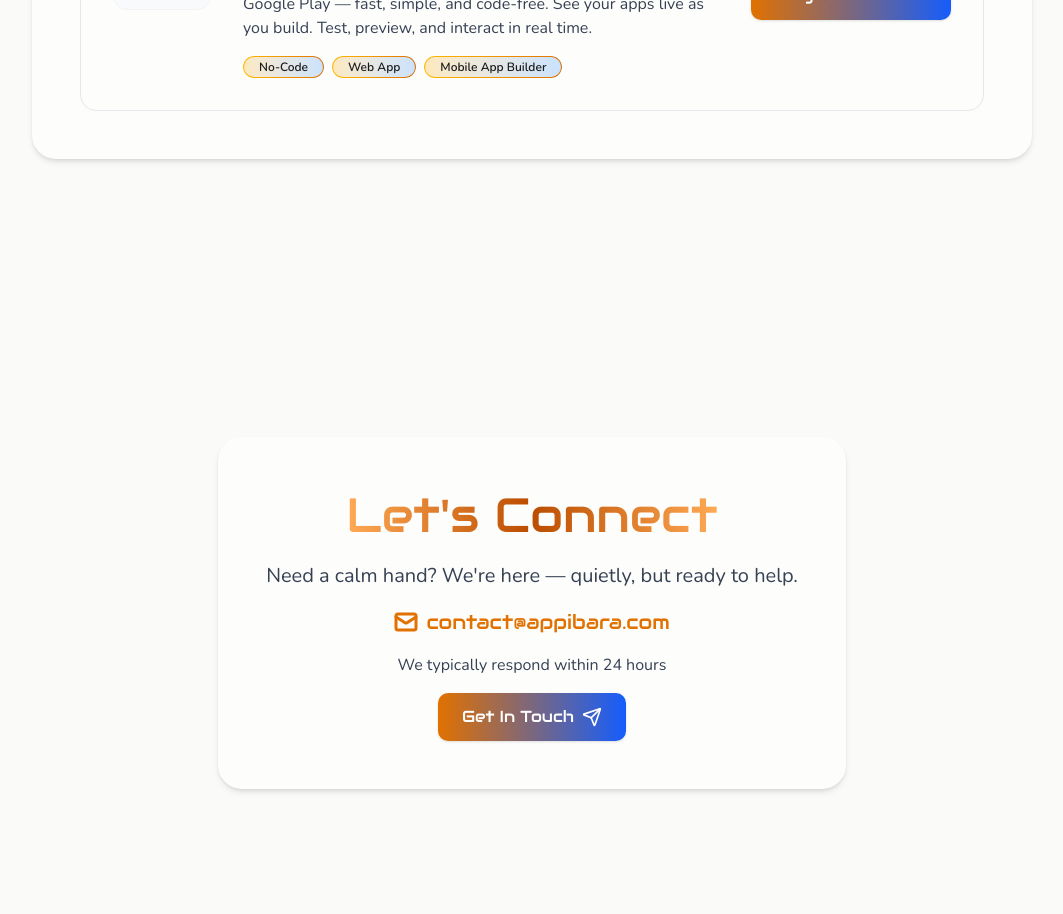
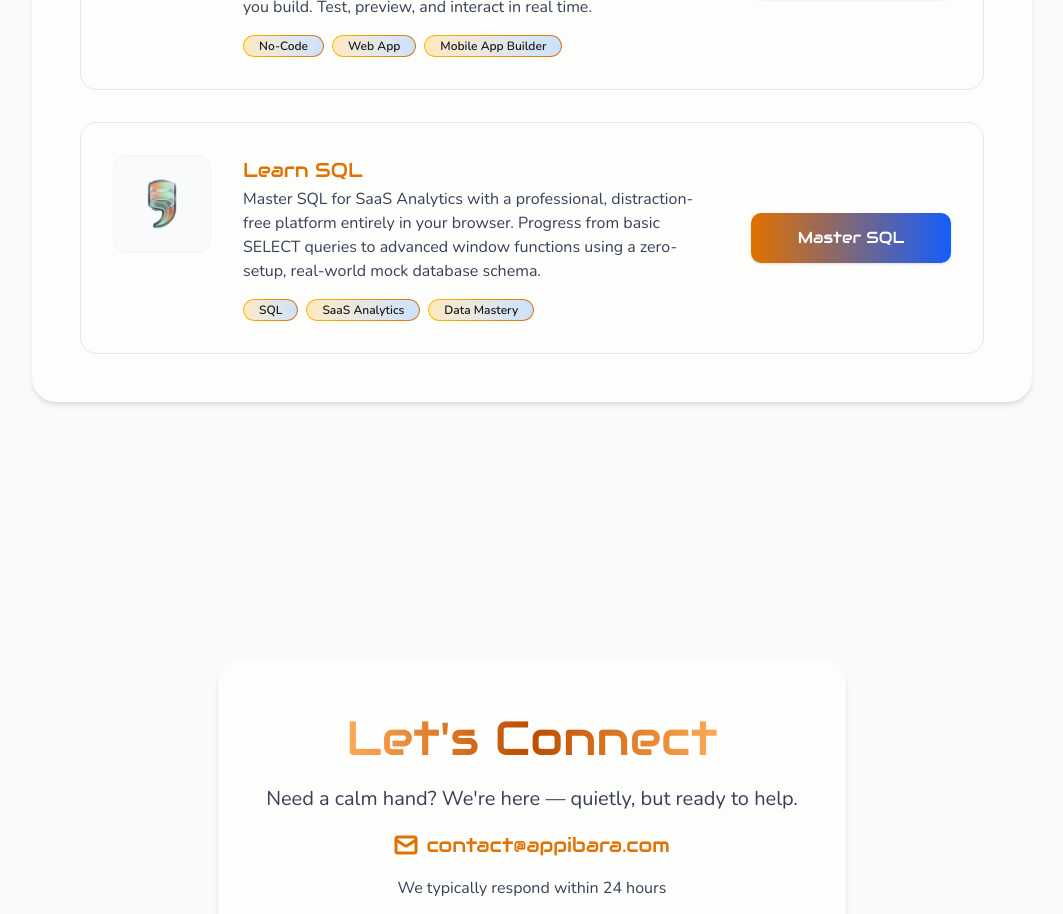
Before and after one commit to appibara-ltd/appibara-com, a Next.js app: page / in a window 1280 px wide. Shown: the part 2680-3594 px from the top of the page, without its empty margins (108-1171 px from the left). Built offline with nearby package versions, Linux system fonts and the light colour scheme.

Commit message:
feat: add Learn SQL product card to landing page

```diff
--- a/app/page.tsx
+++ b/app/page.tsx
@@ -155,6 +155,14 @@ export default function Home() {
             tags={["No-Code", "Web App", "Mobile App Builder"]}
             logoUrl="https://www.nativeflow.app/logo.png"
           />
+          <ProductCard
+            title="Learn SQL"
+            description="Master SQL for SaaS Analytics with a professional, distraction-free platform entirely in your browser. Progress from basic SELECT queries to advanced window functions using a zero-setup, real-world mock database schema."
+            href="https://learnsql.dev"
+            buttonText="Master SQL"
+            tags={["SQL", "SaaS Analytics", "Data Mastery"]}
+            logoUrl="/learn-sql-logo.png"
+          />
         </Card>
       </MotionSection>
 
--- a/next.config.ts
+++ b/next.config.ts
@@ -8,6 +8,10 @@ const nextConfig: NextConfig = {
         protocol: 'https',
         hostname: 'www.nativeflow.app',
       },
+      {
+        protocol: 'https',
+        hostname: 'learnsql.dev',
+      },
     ],
   },
 };
```
Also changed, not shown: public/learn-sql-logo.png (added).
